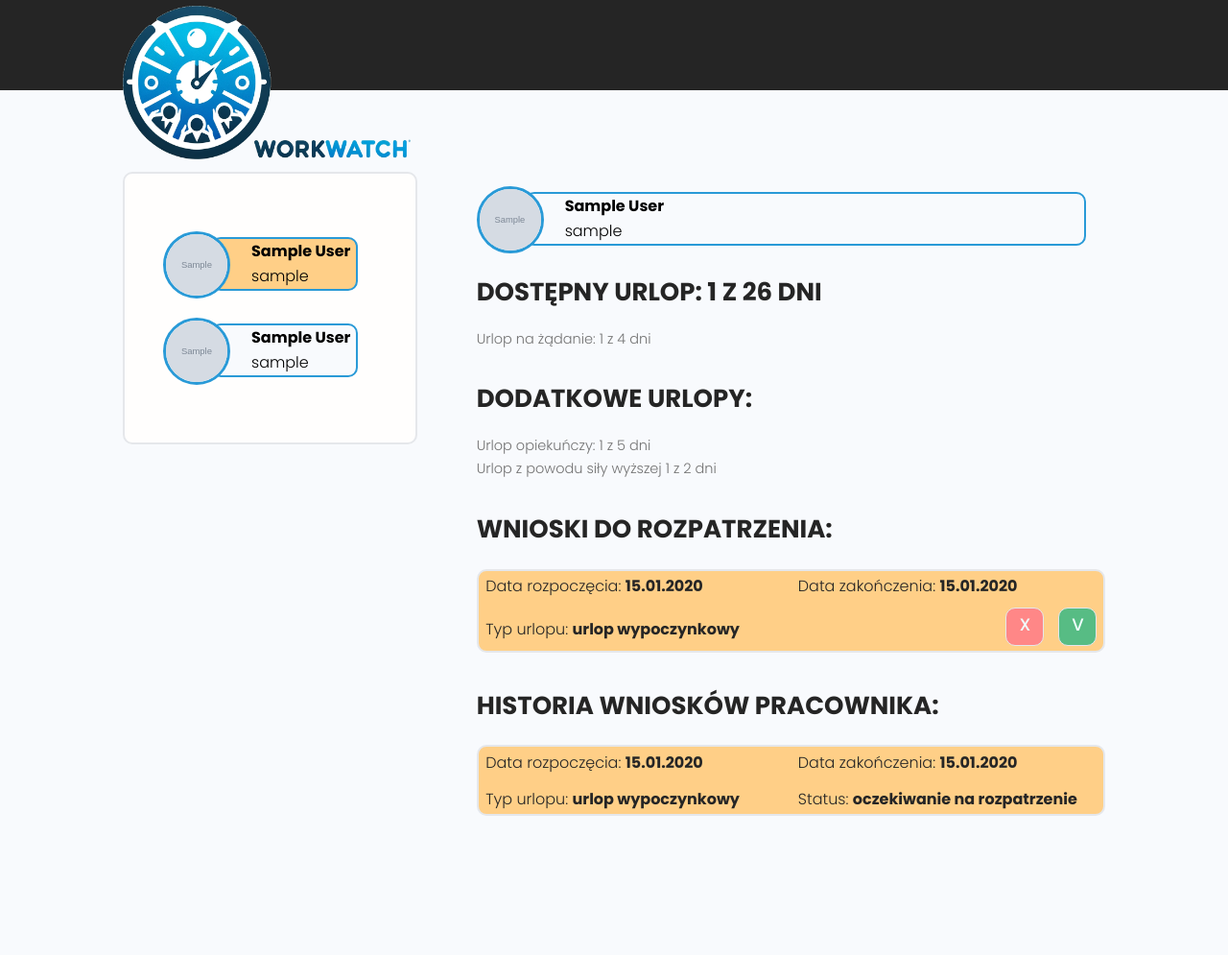
After one commit to maresyp/WorkWatch, a Django app: template Leave_requests/templates/Leave_requests/manager_leave_requests.html in a window 1280 px wide. The commit adds this page. Shown: the whole page at 96% size. Run offline with Django 4.2, Linux system fonts and the light colour scheme; tables that the repository leaves empty hold one stand-in row (values such as "Sample post"); the template is opened without the code that fills it: values that come from a table or form of the project are taken from there, most other values are stand-ins (such as "Sample title", 1, 10 or a date in 2020); grey boxes marked "Sample" are stand-in pictures; some libraries are stand-ins or nearby versions.

Commit message:
Leave requests manaagement.

```diff
--- /dev/null
+++ b/Leave_requests/templates/Leave_requests/manager_leave_requests.html
@@ -0,0 +1,111 @@
+{% extends 'main.html' %}
+
+{% block content %}
+
+<!-- Main Section -->
+<main class="settingsPage profile my-xl">
+  <div class="container">
+    <div class="layout">
+      <div class="column column--1of3">
+        <div class="card text-center">
+          <div class="card__body dev">
+            {% for user in users_with_pending_requests %}
+            <div class="userCard">
+              <img style="margin: 0rem; z-index: 111; background-color: white;" class="avatar avatar--md dev__avatar" src="{{ user.profile.imageURL }}" alt="Profile_logo"/>
+              <a href="{% url 'Manager_leave_requests' user.id %}" style="width: -webkit-fill-available;">
+                <div div style="background-color:#FFCF87;" class="userCard__text">
+                  <p style="color:black;"><b>{{ user.first_name }} {{ user.last_name }}</b></p>
+                  <p style="color:black;">{{ user.username }}</p>
+                </div>
+              </a>
+            </div>
+            {% endfor %}
+
+            {% for user in users_without_requests %}
+            <div class="userCard">
+              <img style="margin: 0rem; z-index: 111; background-color: white;" class="avatar avatar--md dev__avatar" src="{{ user.profile.imageURL }}" alt="Profile_logo"/>
+              <a href="{% url 'Manager_leave_requests' user.id %}" style="width: -webkit-fill-available;">
+                <div class="userCard__text">
+                  <p style="color:black;"><b>{{ user.first_name }} {{ user.last_name }}</b></p>
+                  <p style="color:black;">{{ user.username }}</p>
+                </div>
+              </a>
+            </div>
+            {% endfor %}
+          </div>
+        </div>
+      </div>
+
+
+      <div class="column column--2of3">
+        <div class="userCard">
+          <img style="margin: 0rem; z-index: 111; background-color: white;" class="avatar avatar--md dev__avatar" src="{{ profile.imageURL }}" alt="Profile_logo"/>
+          <a href="{% url 'Manager_leave_requests' user.id %}" style="width: -webkit-fill-available;">
+            <div class="userCard__text">
+              <p style="color:black;"><b>{{ profile.user.first_name }} {{ profile.user.last_name }}</b></p>
+              <p style="color:black;">{{ profile.user.username }}</p>
+            </div>
+          </a>
+        </div>
+
+        <div class="devInfo">
+          <h3 class="devInfo__title">Dostępny urlop: {{ profile.available_leave }} z {% if profile.contract_type == '1' %}26{% else %}13{% endif %} dni</h3>
+          <p class="devInfo__about">Urlop na żądanie: {{ profile.on_demand_leave }} z 4 dni</p>
+        </div>
+
+        <div class="devInfo">
+          <h3 class="devInfo__title">Dodatkowe urlopy:</h3>
+          <p class="devInfo__about">Urlop opiekuńczy: {{ profile.parental_leave }} z 5 dni</p>
+          <p class="devInfo__about">Urlop z powodu siły wyższej {{ profile.force_majeure_leave }} z 2 dni</p>
+        </div>
+
+        <h3 class="devInfo__title">Wnioski do rozpatrzenia:</h3>
+        <div class="request_history">
+          {% for request in pending_requests %}
+            <div class="card text-center"
+              {% if request.status == '1' %}    style="background-color:#FFCF87"
+              {% elif request.status == '2' %}  style="background-color:#57BC84"
+              {% else %}                        style="background-color:#FF8787"
+              {% endif %}
+            >
+              <div class="cart__card">
+                <p class="cart__p"> Data rozpoczęcia: <b>{{ request.start_date|date:"d.m.Y" }}</b></p>
+                <p class="cart__p"> Data zakończenia: <b>{{ request.end_date|date:"d.m.Y" }}</b></p>
+                <p class="cart__p"> Typ urlopu: <b>{{ request.get_leave_type_display }}</b></p>
+                <div class="cart__buttons">
+                  <a href="{% url 'decline_leave_request' request.request_id %}" class="request__decline">X</a>
+                  <a href="{% url 'accept_leave_request' request.request_id %}" class="request__accept">V</a>
+                </div>
+              </div>
+            </div>
+          {% empty%}
+            <h3 class="devInfo__title">Brak wniosków...</h3>
+          {% endfor %}
+        </div>
+
+        <h3 class="devInfo__title">Historia wniosków pracownika:</h3>
+        <div class="request_history">
+          {% for request in requests_history %}
+            <div class="card text-center"
+              {% if request.status == '1' %}    style="background-color:#FFCF87"
+              {% elif request.status == '2' %}  style="background-color:#57BC84"
+              {% else %}                        style="background-color:#FF8787"
+              {% endif %}
+            >
+              <div class="cart__card">
+                <p class="cart__p"> Data rozpoczęcia: <b>{{ request.start_date|date:"d.m.Y" }}</b></p>
+                <p class="cart__p"> Data zakończenia: <b>{{ request.end_date|date:"d.m.Y" }}</b></p>
+                <p class="cart__p"> Typ urlopu: <b>{{ request.get_leave_type_display }}</b></p>
+                <p class="cart__p"> Status: <b>{{ request.get_status_display }}</b></p>
+              </div>
+            </div>
+          {% empty%}
+            <h3 class="devInfo__title">Brak wniosków...</h3>
+          {% endfor %}
+        </div>
+      </div>
+    </div>
+  </div>
+</main>
+
+{% endblock %}
--- a/Leave_requests/urls.py
+++ b/Leave_requests/urls.py
@@ -4,4 +4,8 @@ from . import views
 
 urlpatterns = [
     path('User_leave_requests/', views.User_leave_requests, name="User_leave_requests"),
+    path('Manager_leave_requests/', views.Manager_leave_requests, name="Manager_leave_requests"),
+    path('Manager-leave-requests/<int:user_id>/', views.Manager_leave_requests, name="Manager_leave_requests"),
+    path('accept-leave-request/<uuid:request_id>/', views.accept_leave_request, name='accept_leave_request'),
+    path('decline-leave-request/<uuid:request_id>/', views.decline_leave_request, name='decline_leave_request'),
 ]
--- a/static/styles/app.css
+++ b/static/styles/app.css
@@ -453,6 +453,7 @@ img {
     justify-content: end;
     gap: 1.5rem;
     align-items: center;
+    width: 49%;
 }
 
 .cart__p {
@@ -1234,8 +1235,7 @@ img {
     width: 45rem;
 }
 
-.add_user_ico
-{
+.add_user_ico {
     position: absolute;
     margin-inline: -4rem;
     background-color: var(--color-sub-light);
@@ -1246,3 +1246,56 @@ img {
     font-size: 3rem;
     z-index: 111;
 }
+
+.userCard {
+    display: flex;
+    justify-content: flex-start;
+    align-items: center;
+    margin-top: 2rem;
+    margin-bottom: 2rem;
+    z-index: 111;
+}
+
+.userCard__text {
+    margin-left: 2rem;
+    width: 100%;
+    background-color: var(--color-bg);
+    border: 2px solid var(--color-main-light);
+    border-radius: 1rem;
+    display: flex;
+    flex-direction: column;
+    align-items: flex-start;
+    padding-left: 4rem;
+    margin-inline-start: -2rem;
+    color: #000;
+}
+
+.request__accept {
+    width: 4rem;
+    height: 4rem;
+    display: flex;
+    background-color: #57BC84;
+    color: azure;
+    border: 1px solid var(--color-light);
+    border-radius: 1rem;
+    align-content: center;
+    justify-content: center;
+    align-items: center;
+    font-size: large;
+    margin-bottom: 0.5rem;
+}
+
+.request__decline {
+    width: 4rem;
+    height: 4rem;
+    display: flex;
+    background-color: #FF8787;
+    color: azure;
+    border: 1px solid var(--color-light);
+    border-radius: 1rem;
+    align-content: center;
+    justify-content: center;
+    align-items: center;
+    font-size: large;
+    margin-bottom: 0.5rem;
+}
--- a/templates/navbar.html
+++ b/templates/navbar.html
@@ -26,7 +26,11 @@
                     {% endif %}
 
                     <li class="header__menuItem">
-                        <a {% if request.resolver_match.url_name == 'User_leave_requests' %}style="color: var(--color-main-light);"{% endif %}href="{% url 'User_leave_requests' %}">Wnioski urlopowe</a>
+                        {% if request.user|has_group:"Managers" %}
+                            <a {% if request.resolver_match.url_name == 'Manager_leave_requests' %}style="color: var(--color-main-light);"{% endif %}href="{% url 'Manager_leave_requests' %}">Wnioski urlopowe</a>
+                        {% else %}
+                            <a {% if request.resolver_match.url_name == 'User_leave_requests' %}style="color: var(--color-main-light);"{% endif %}href="{% url 'User_leave_requests' %}">Wnioski urlopowe</a>
+                        {% endif %}
                     </li>
                     <li class="header__menuItem">
                         <a {% if request.resolver_match.url_name == 'edit_account' %}style="color: var(--color-main-light);"{% endif %}href="{% url 'edit_account' %}">Harmonogram pracy</a>
```
Also changed, not shown: Leave_requests/views.py (+62 -1 lines), Users/views.py (+10 -4 lines).
